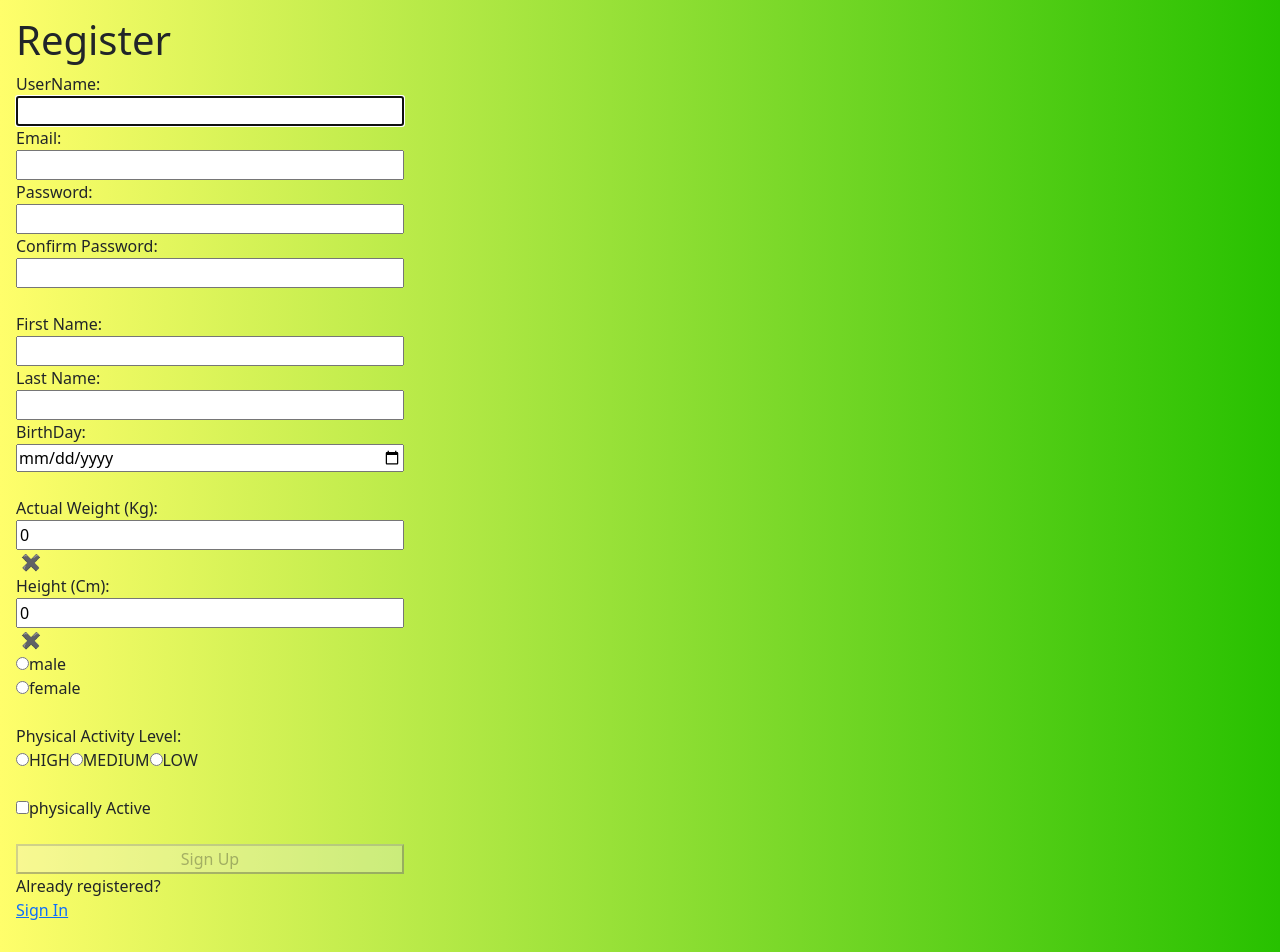
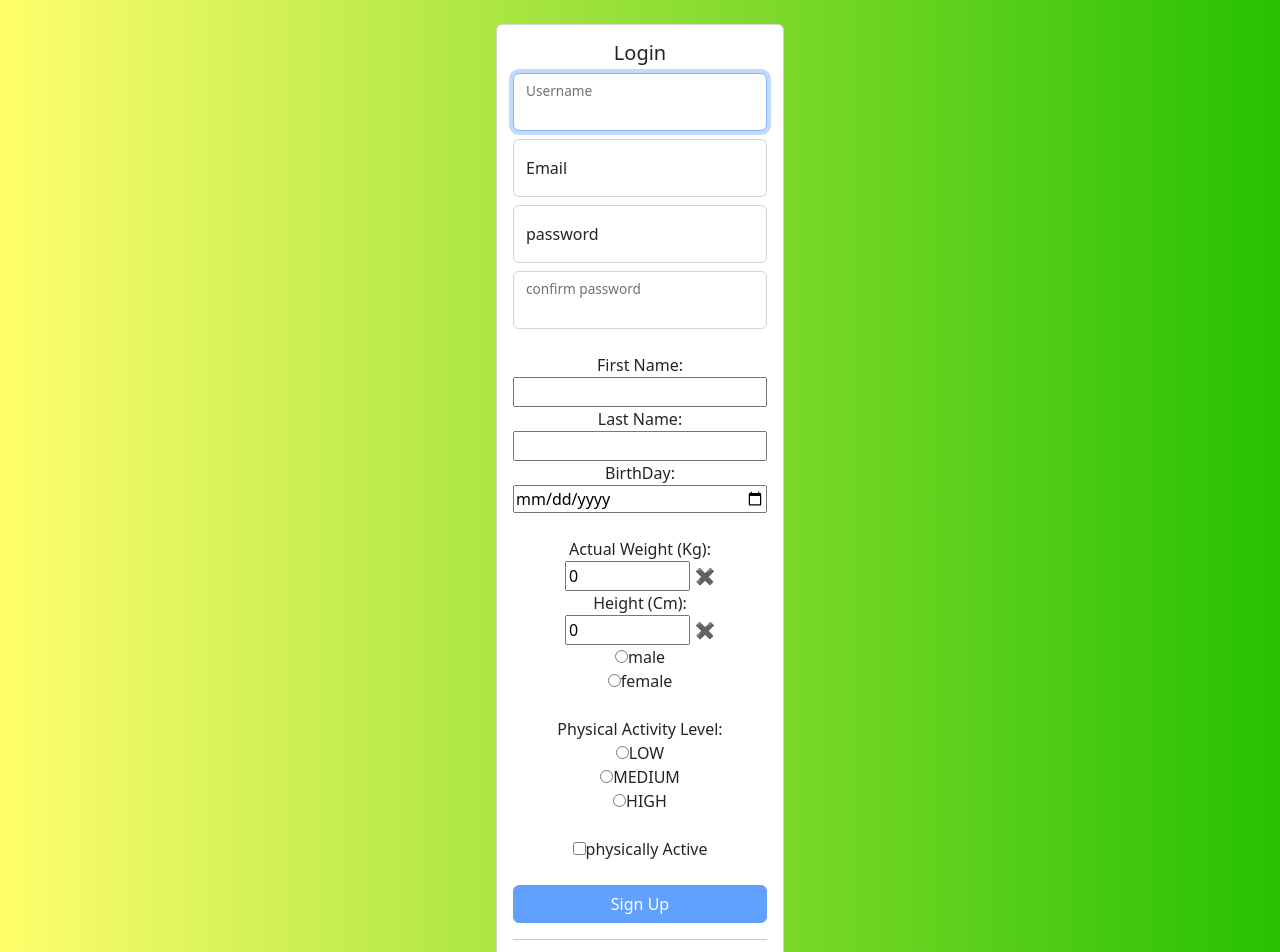
Before and after one commit to diclementef92/EpicodeCapstoneProject, a React (Create React App) app in the folder front-end/: page /register in a window 1280 px wide. Shown: the top 952 px of the page. Built offline with nearby package versions, Linux system fonts and the light colour scheme.

Commit message:
change layout register and login

```diff
--- a/front-end/src/assets/Register.css
+++ b/front-end/src/assets/Register.css
@@ -37,13 +37,13 @@ section {
 }
 
 .valid {
-  color: limegreen;
-  margin-left: 0.25rem;
+  border-color: rgb(0, 221, 18);
+  border-width: 0.2em;
 }
 
 .invalid {
-  color: red;
-  margin-left: 0.25rem;
+  border-color: red;
+  border-width: 0.2em;
 }
 
 .errmsg {
--- a/front-end/src/components/Login.jsx
+++ b/front-end/src/components/Login.jsx
@@ -6,7 +6,7 @@ import {
 } from "@fortawesome/free-solid-svg-icons";
 import { useEffect, useRef, useState } from "react";
 import { SignIn } from "../hooks/FechAuthentication";
-import "../assets/Register.css";
+// import "../assets/Register.css";
 import FloatingLabel from "react-bootstrap/FloatingLabel";
 import Form from "react-bootstrap/Form";
 import {
@@ -93,7 +93,7 @@ const Login = () => {
   };
 
   return (
-    <Container>
+    <Container className="d-flex justify-content-sm-center mt-4">
       {success ? (
         <section>
           <h1>{responseMsg}</h1>
@@ -107,7 +107,7 @@ const Login = () => {
             <Card style={{ width: "18rem" }}>
               <Card.Body className="text-center">
                 <Card.Title>Login</Card.Title>
-                <Card.Text>
+
                 <p
                   ref={errRef}
                   className={errMsg ? "errmsg" : "offscreen"}
@@ -120,9 +120,9 @@ const Login = () => {
                 <Form onSubmit={handleSubmit}>
                   {/* Username field */}
 
-                    <FloatingLabel label={"Username"} className="mb-2">
+                  <FloatingLabel label="Username" className="mb-2">
                     <Form.Control
-                        // className="form-control"
+                      className={user ? (validName ? "valid" : "invalid") : ""}
                       placeholder="username"
                       type="text"
                       id="username"
@@ -137,14 +137,6 @@ const Login = () => {
                       //
                       onFocus={() => setUserFocus(true)}
                       onBlur={() => setUserFocus(false)}
-                      />
-                      <FontAwesomeIcon
-                        icon={faCheck}
-                        className={validName ? "valid" : "hide"}
-                      />
-                      <FontAwesomeIcon
-                        icon={faTimes}
-                        className={validName || !user ? "hide" : "invalid"}
                     />
                   </FloatingLabel>
 
@@ -167,6 +159,8 @@ const Login = () => {
                   {/* Password Field */}
                   <FloatingLabel label="Password">
                     <Form.Control
+                      className={pwd ? (validPwd ? "valid" : "invalid") : ""}
+                      placeholder="Password"
                       type="password"
                       id="password"
                       onChange={(e) => setPwd(e.target.value)}
@@ -176,14 +170,6 @@ const Login = () => {
                       aria-describedby="pwdnote"
                       onFocus={() => setPwdFocus(true)}
                       onBlur={() => setPwdFocus(false)}
-                      />
-                      <FontAwesomeIcon
-                        icon={faCheck}
-                        className={validPwd ? "valid" : "hide"}
-                      />
-                      <FontAwesomeIcon
-                        icon={faTimes}
-                        className={validPwd || !pwd ? "hide" : "invalid"}
                     />
                   </FloatingLabel>
                   <p
@@ -195,8 +181,8 @@ const Login = () => {
                     <FontAwesomeIcon icon={faInfoCircle} />
                     8 to 24 characters.
                     <br />
-                      Must include uppercase and lowercase letters, a number and
-                      a special character.
+                    Must include uppercase and lowercase letters, a number and a
+                    special character.
                     <br />
                     Allowed special characters:{" "}
                     <span aria-label="exclamation mark">!</span>{" "}
@@ -205,6 +191,7 @@ const Login = () => {
                     <span aria-label="dollar sign">$</span>{" "}
                     <span aria-label="percent">%</span>
                   </p>
+                  <br />
                   <Button
                     type="submit"
                     variant="primary"
@@ -213,7 +200,15 @@ const Login = () => {
                     Sign In
                   </Button>
                 </Form>
-                </Card.Text>
+
+                <hr />
+                <p>
+                  Not already registered?
+                  <br />
+                  <span className="line">
+                    <a href="./register">Sign Up</a>
+                  </span>
+                </p>
               </Card.Body>
             </Card>
           </Col>
--- a/front-end/src/components/Register.jsx
+++ b/front-end/src/components/Register.jsx
@@ -7,6 +7,15 @@ import {
 import { useEffect, useRef, useState } from "react";
 import "../assets/Register.css";
 import { SignUp } from "../hooks/FechAuthentication";
+import {
+  Button,
+  Card,
+  Col,
+  Container,
+  FloatingLabel,
+  Form,
+  Row,
+} from "react-bootstrap";
 
 const USER_REGEX = /^[A-z][A-z0-9-_]{3,23}$/;
 const PWD_REGEX = /^(?=.*[a-z])(?=.*[A-Z])(?=.*[0-9])(?=.*[!@#$%]).{8,24}$/;
@@ -106,7 +115,7 @@ const Register = () => {
   };
 
   return (
-    <>
+    <Container className="d-flex justify-content-sm-center mt-4">
       {success ? (
         <section>
           <h1>{responseMsg}</h1>
@@ -115,7 +124,11 @@ const Register = () => {
           </p>
         </section>
       ) : (
-        <section>
+        <Row>
+          <Col>
+            <Card style={{ width: "18rem" }}>
+              <Card.Body className="text-center">
+                <Card.Title>Login</Card.Title>
                 <p
                   ref={errRef}
                   className={errMsg ? "errmsg" : "offscreen"}
@@ -123,21 +136,12 @@ const Register = () => {
                 >
                   {errMsg}
                 </p>
-          <h1>Register</h1>
-          <form onSubmit={handleSubmit}>
+                <Form onSubmit={handleSubmit}>
                   {/* Username field */}
-            <label htmlFor="username">
-              UserName:
-              <FontAwesomeIcon
-                icon={faCheck}
-                className={validName ? "valid" : "hide"}
-              />
-              <FontAwesomeIcon
-                icon={faTimes}
-                className={validName || !user ? "hide" : "invalid"}
-              />
-            </label>
-            <input
+                  <FloatingLabel label="Username" className="mb-2">
+                    <Form.Control
+                      className={user ? (validName ? "valid" : "invalid") : ""}
+                      placeholder="Username"
                       type="text"
                       id="username"
                       ref={userRef}
@@ -152,10 +156,13 @@ const Register = () => {
                       onFocus={() => setUserFocus(true)}
                       onBlur={() => setUserFocus(false)}
                     />
+
                     <p
                       id="uidnote"
                       className={
-                userFocus && user && !validName ? "instructions" : "offscreen"
+                        userFocus && user && !validName
+                          ? "instructions"
+                          : "offscreen"
                       }
                     >
                       <FontAwesomeIcon icon={faInfoCircle} />
@@ -165,9 +172,11 @@ const Register = () => {
                       <br />
                       Letters, numbers, underscores, hyphens allowed.
                     </p>
+                  </FloatingLabel>
                   {/* Email field */}
-            <label htmlFor="email">Email:</label>
-            <input
+                  <FloatingLabel label="Email" className="mb-2">
+                    <Form.Control
+                      placeholder="Email"
                       type="email"
                       id="email"
                       autoComplete="off"
@@ -177,20 +186,12 @@ const Register = () => {
                       //  onFocus={() => setUserFocus(true)}
                       // onBlur={() => setUserFocus(false)}
                     />
-
+                  </FloatingLabel>
                   {/* Password Field */}
-            <label htmlFor="password">
-              Password:
-              <FontAwesomeIcon
-                icon={faCheck}
-                className={validPwd ? "valid" : "hide"}
-              />
-              <FontAwesomeIcon
-                icon={faTimes}
-                className={validPwd || !pwd ? "hide" : "invalid"}
-              />
-            </label>
-            <input
+                  <FloatingLabel label="password" className="mb-2">
+                    <Form.Control
+                      placeholder="Password"
+                      className={pwd ? (validPwd ? "valid" : "invalid") : ""}
                       type="password"
                       id="password"
                       onChange={(e) => setPwd(e.target.value)}
@@ -201,9 +202,12 @@ const Register = () => {
                       onFocus={() => setPwdFocus(true)}
                       onBlur={() => setPwdFocus(false)}
                     />
+                  </FloatingLabel>
                   <p
                     id="pwdnote"
-              className={pwdFocus && !validPwd ? "instructions" : "offscreen"}
+                    className={
+                      pwdFocus && !validPwd ? "instructions" : "offscreen"
+                    }
                   >
                     <FontAwesomeIcon icon={faInfoCircle} />
                     8 to 24 characters.
@@ -219,18 +223,11 @@ const Register = () => {
                     <span aria-label="percent">%</span>
                   </p>
                   {/* Confimation password */}
-            <label htmlFor="confirm_pwd">
-              Confirm Password:
-              <FontAwesomeIcon
-                icon={faCheck}
-                className={validMatch && matchPwd ? "valid" : "hide"}
-              />
-              <FontAwesomeIcon
-                icon={faTimes}
-                className={validMatch || !matchPwd ? "hide" : "invalid"}
-              />
-            </label>
-            <input
+                  <FloatingLabel label="confirm password">
+                    <Form.Control
+                      className={
+                        matchPwd ? (validMatch ? "valid" : "invalid") : ""
+                      }
                       type="password"
                       id="confirm_pwd"
                       onChange={(e) => setMatchPwd(e.target.value)}
@@ -241,6 +238,8 @@ const Register = () => {
                       onFocus={() => setMatchFocus(true)}
                       onBlur={() => setMatchFocus(false)}
                     />
+                  </FloatingLabel>
+
                   <p
                     id="confirmnote"
                     className={
@@ -284,6 +283,8 @@ const Register = () => {
                   <br />
                   {/* initial Weight Kg field*/}
                   <label htmlFor="initialWeightKg">Actual Weight (Kg):</label>
+                  <div>
+                    {" "}
                     <input
                       type="number"
                       id="initialWeightKg"
@@ -296,8 +297,11 @@ const Register = () => {
                       max="300"
                     />
                     <span className="validity"></span>
+                  </div>
                   {/* height Cm field*/}
                   <label htmlFor="heightCm">Height (Cm):</label>
+                  <div>
+                    {" "}
                     <input
                       type="number"
                       id="heightCm"
@@ -310,7 +314,7 @@ const Register = () => {
                       max="250"
                     />
                     <span className="validity"></span>
-
+                  </div>
                   {/* Gender field*/}
                   <div>
                     <input
@@ -342,29 +346,8 @@ const Register = () => {
 
                   {/* physicalActivityLevel field*/}
                   <label>Physical Activity Level:</label>
+
                   <div>
-              <input
-                type="radio"
-                id="high"
-                name="physicalActivityLevel"
-                value="HIGH"
-                required
-                onClick={(e) => {
-                  registerDto.physicalActivityLevel = e.target.value;
-                }}
-              />
-              <label htmlFor="high">HIGH</label>
-              <input
-                type="radio"
-                id="medium"
-                name="physicalActivityLevel"
-                value="MEDIUM"
-                required
-                onClick={(e) => {
-                  registerDto.physicalActivityLevel = e.target.value;
-                }}
-              />
-              <label htmlFor="medium">MEDIUM</label>
                     <input
                       type="radio"
                       id="low"
@@ -377,6 +360,34 @@ const Register = () => {
                     />
                     <label htmlFor="low">LOW</label>
                   </div>
+                  <div>
+                    <input
+                      type="radio"
+                      id="medium"
+                      name="physicalActivityLevel"
+                      value="MEDIUM"
+                      required
+                      onClick={(e) => {
+                        registerDto.physicalActivityLevel = e.target.value;
+                      }}
+                    />
+                    <label htmlFor="medium">MEDIUM</label>
+                  </div>
+                  <div>
+                    {" "}
+                    <input
+                      type="radio"
+                      id="high"
+                      name="physicalActivityLevel"
+                      value="HIGH"
+                      required
+                      onClick={(e) => {
+                        registerDto.physicalActivityLevel = e.target.value;
+                      }}
+                    />
+                    <label htmlFor="high">HIGH</label>
+                  </div>
+
                   <br />
                   {/* physicallyActive field*/}
                   <div>
@@ -385,31 +396,37 @@ const Register = () => {
                       id="physicallyActive"
                       name="physicallyActive"
                       onClick={() => {
-                  registerDto.physicallyActive = !registerDto.physicallyActive;
+                        registerDto.physicallyActive =
+                          !registerDto.physicallyActive;
                       }}
                     />
                     <label htmlFor="physicallyActive">physically Active</label>
                   </div>
-
                   <br />
-            <button
-              className="btn-primary"
-              disabled={!validName || !validPwd || !validMatch ? true : false}
+                  <Button
+                    type="submit"
+                    variant="primary"
+                    disabled={
+                      !validName || !validPwd || !validMatch ? true : false
+                    }
                   >
                     Sign Up
-            </button>
-          </form>
+                  </Button>
+                </Form>
+                <hr />
                 <p>
                   Already registered?
                   <br />
                   <span className="line">
-              {/*put router link here*/}
                     <a href="./login">Sign In</a>
                   </span>
                 </p>
-        </section>
+              </Card.Body>
+            </Card>
+          </Col>
+        </Row>
       )}
-    </>
+    </Container>
   );
 };
 
```
Lines whose indentation alone changed are shown as unchanged.
